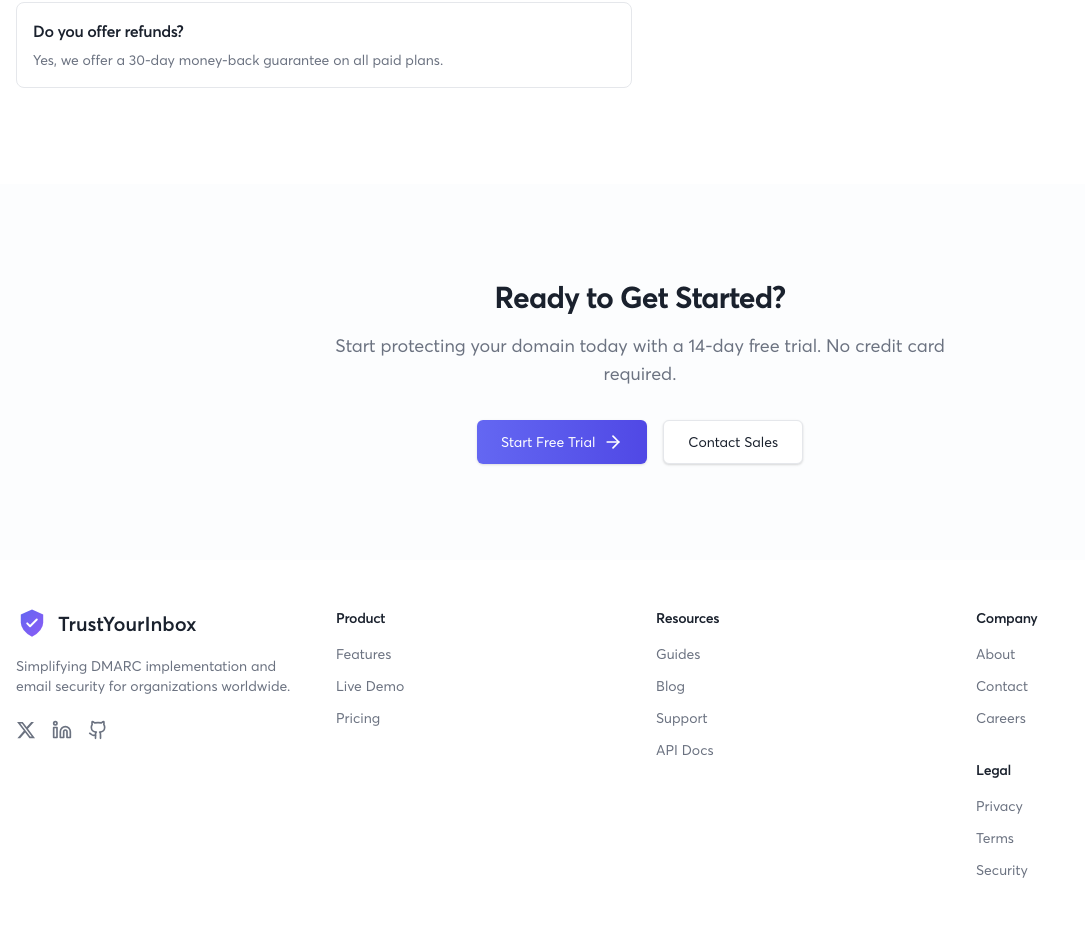
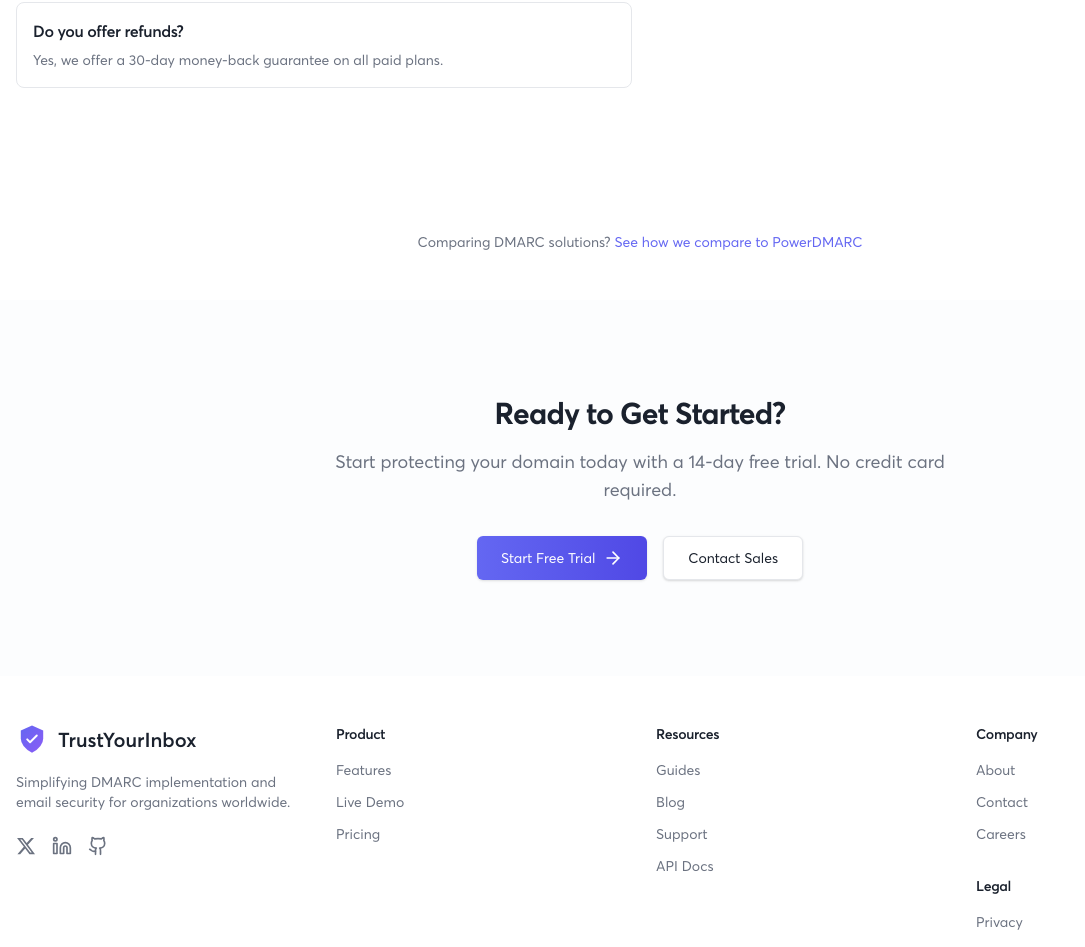
Before and after one commit to trustyourinbox/trustyourinbox-website, a Next.js app: page /pricing in a window 1280 px wide. Shown: the part 3115-4062 px from the top of the page, without its empty margins (0-1085 px from the left). Built offline with nearby package versions, Linux system fonts and the light colour scheme.

Commit message:
feat(pricing): add PowerDMARC comparison link
Add comparison link at bottom of pricing page to help users
evaluate TrustYourInbox against PowerDMARC. Positioned above
CTA section for visibility when users are considering options.

Links to /vs/powerdmarc comparison page.

```diff
--- a/src/app/pricing/page.tsx
+++ b/src/app/pricing/page.tsx
@@ -473,6 +473,23 @@ export default function PricingPage() {
         </div>
       </section>
 
+      {/* Comparison Link Section */}
+      <section className="border-border border-t py-12">
+        <div className="container">
+          <div className="mx-auto max-w-4xl text-center">
+            <p className="text-muted-foreground text-sm">
+              Comparing DMARC solutions?{" "}
+              <Link
+                href="/vs/powerdmarc"
+                className="text-primary font-medium hover:underline"
+              >
+                See how we compare to PowerDMARC
+              </Link>
+            </p>
+          </div>
+        </div>
+      </section>
+
       {/* CTA */}
       <section className="bg-secondary/30 py-24">
         <div className="container">
```
